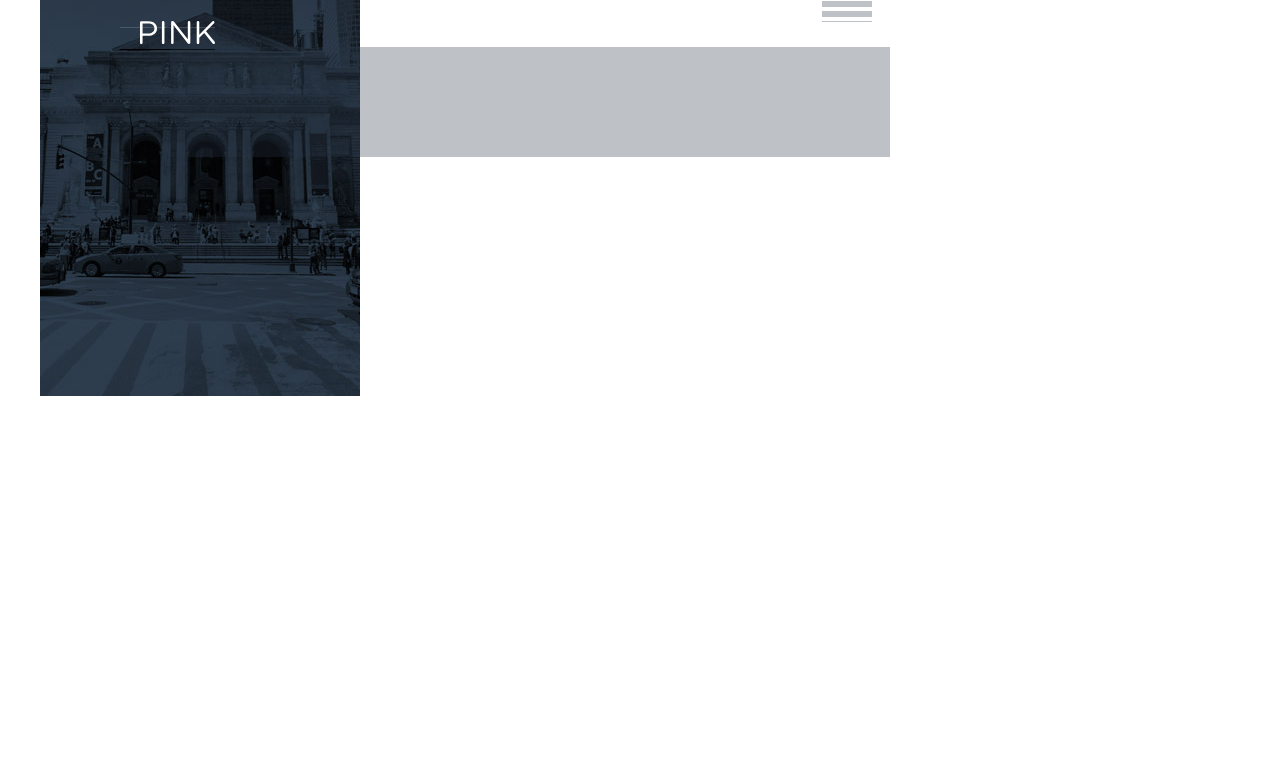
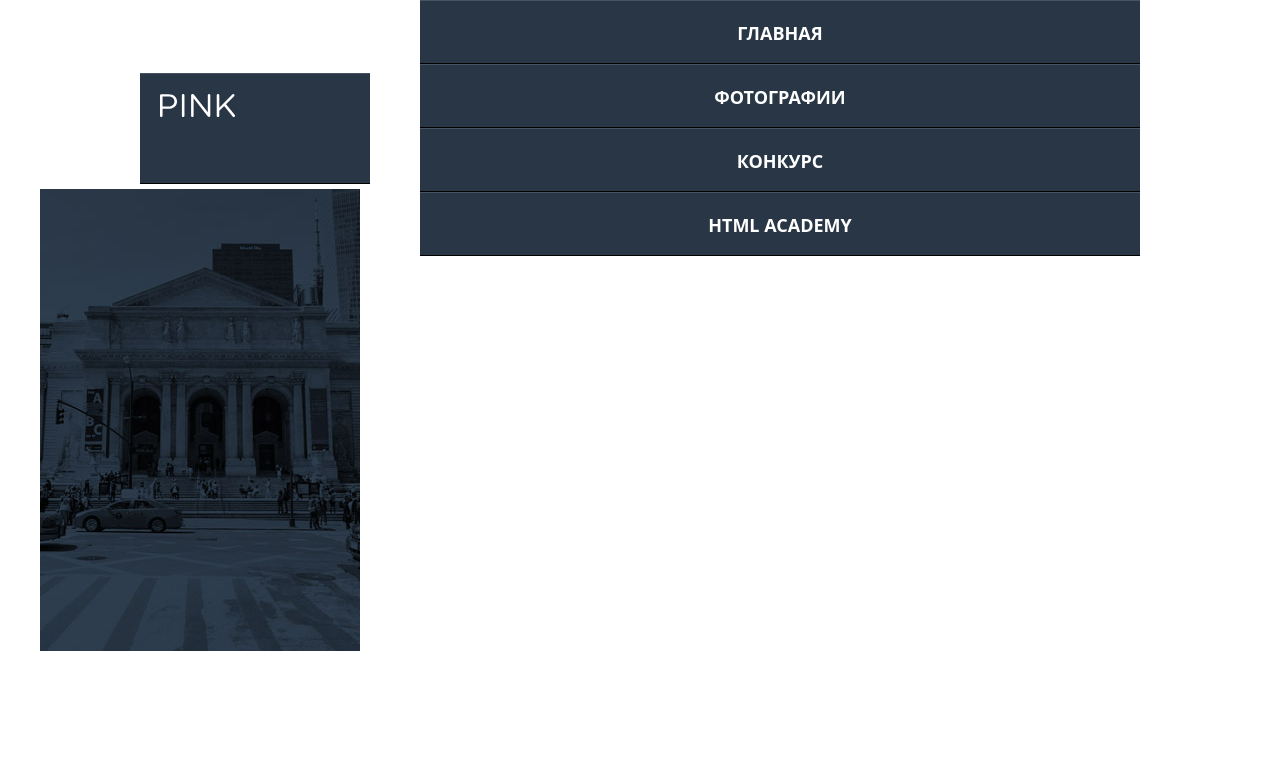
Before and after one commit to ShapovalovArtur/1022153-pink-18, a website: page source/index.html in a window 1280 px wide. Shown: the top 780 px of the page. Drawn offline with nearby package versions, Linux system fonts and the light colour scheme; files that its build step writes are made by us from their sources.

Commit message:
Nav menu non absolute

```diff
--- a/source/index.html
+++ b/source/index.html
@@ -11,14 +11,13 @@
 
 <body>
   <header class="page-header">
-    <div class="page-header__wrapper">
     <h2 class="visually-hidden">Мобильное приложение Пинк</h2>
     <a class="page-header__logo page-header__logo--nav-closed">
       <img class="page-header__logo-image" src="img/logo-pink-white-mobile.svg" width="75" height="22"
         alt="Пинк - раскрась серые будни!">
     </a>
 
-    <nav class="main-nav min-nav--no-js main-nav--closed">
+    <nav class="main-nav min-nav--no-js main-nav--opened">
       <button class="main-nav__toggle" type="button"><span class="visually-hidden">Открыть меню</span></button>
       <ul class="main-nav__list site-list">
         <li class="site-list__item">
@@ -35,7 +34,7 @@
         </li>
       </ul>
     </nav>
-    </div>
+
   </header>
   <main class="page-main">
     <section class="welcome">
--- a/source/less/blocks/main-nav.less
+++ b/source/less/blocks/main-nav.less
@@ -61,14 +61,15 @@
   display: none;
 }
 
-.main-nav--opened {
-  position: absolute;
-  top: 70px;
-  background-color: #283645
-}
+// .main-nav--opened {
+//   position: absolute;
+//   top: 70px;
+//   background-color: #283645
+// }
 
 .main-nav--opened .site-list__item {
   display: block;
+  background-color: #283645;
 }
 
 .main-nav--closed {
--- a/source/less/blocks/page-header.less
+++ b/source/less/blocks/page-header.less
@@ -1,11 +1,17 @@
 .page-header {
-  position:absolute;
-  top: 0px;
-  left: 120px;
+  // position:relative;
   display: flex;
   flex-direction: column;
   align-items: center;
 }
+
+.page-header {
+  margin-bottom: -67px;  //вставить переменную
+}
+// .page-header__wrapper {
+//   position: absolute;
+
+// }
 
 .page-header__logo {
   background-color: #283645;
@@ -15,8 +21,8 @@
   box-shadow: 0px 1px 0 0 #000000, inset 0px 1px 0 0 rgba(255, 255, 255, 0.15);
 }
 
-.page-header__logo--nav-closed {
-  background-color: rgba(40, 54, 69, 0.3);
+.page-header__logo--nav-opened {
+  background-color: #283645;
 }
 
 .page-header__logo-image {
--- a/source/less/blocks/welcome.less
+++ b/source/less/blocks/welcome.less
@@ -2,7 +2,7 @@
   // background-color: @black; временно
   background-image: url("../../img/bg-back-mobile@1x.jpg");
   background-repeat: no-repeat;
-  background-position: 0px -66px;
+  // background-position: 0px -66px;
   width: 320px;
   margin: 0 auto;
   min-height: 667px; // временно для сетки
```
